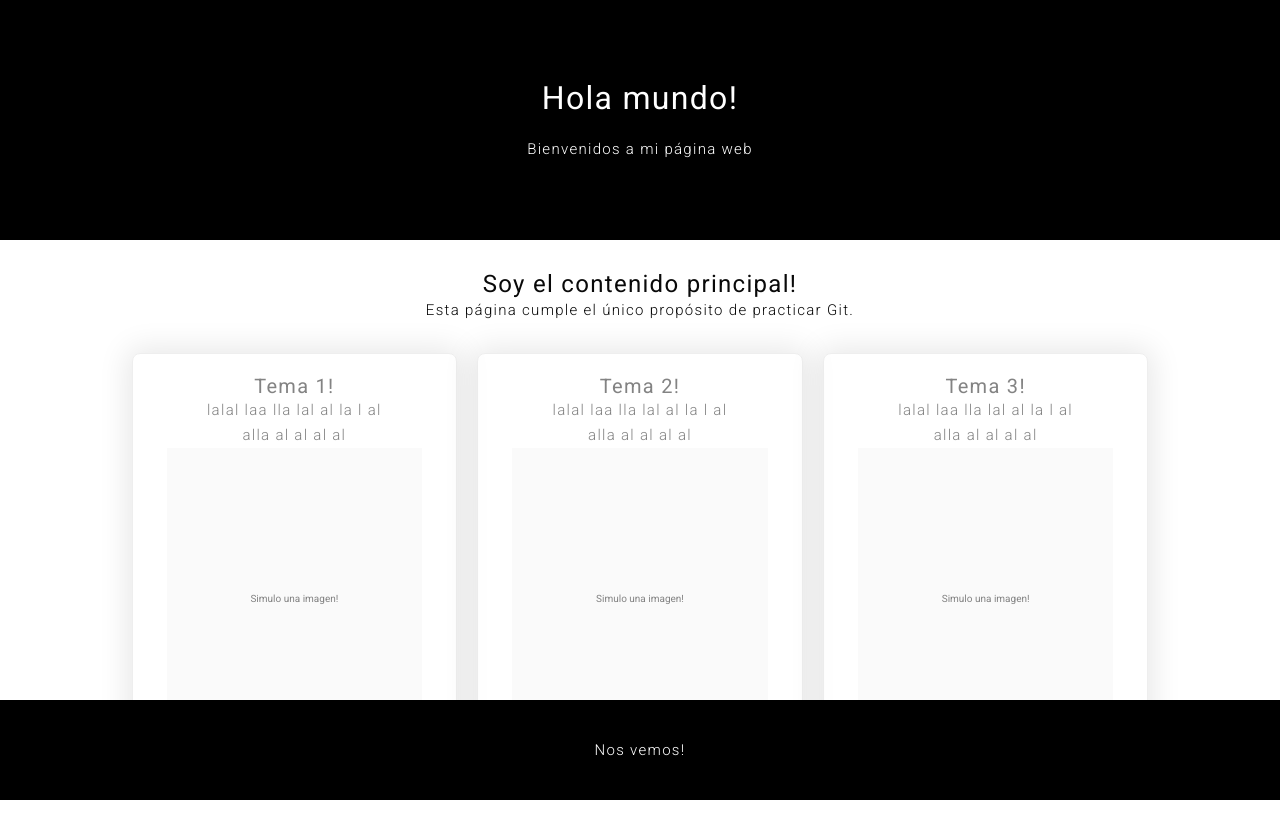
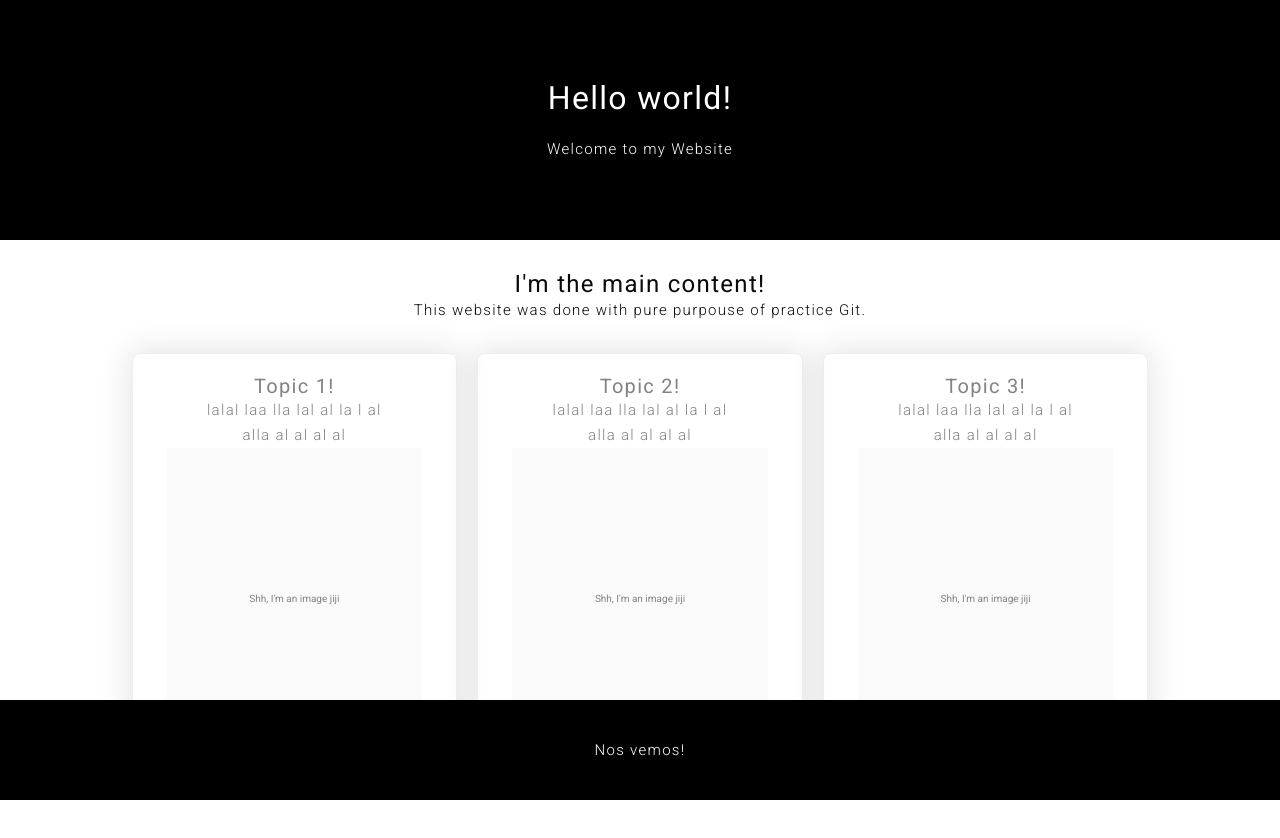
Before and after one commit to Paul-Lazcano/git-and-github-practice, a plain HTML site: page index.html in a window 1280 px wide. Drawn offline with Linux system fonts and the light colour scheme.

Commit message:
I translate everything from esp to eng

```diff
--- a/index.html
+++ b/index.html
@@ -1,5 +1,5 @@
 <!DOCTYPE html>
-<html lang="es">
+<html lang="en">
   <head>
     <meta charset="UTF-8" />
     <meta http-equiv="X-UA-Compatible" content="IE=edge" />
@@ -17,45 +17,45 @@
     <div class="wrapper">
       <header class="header flex-center-childs">
         <div class="header__text-container">
-          <h1 class="header__title">Hola mundo!</h1>
-          <p class="header__text">Bienvenidos a mi página web</p>
+          <h1 class="header__title">Hello world!</h1>
+          <p class="header__text">Welcome to my Website</p>
         </div>
       </header>
       <main class="main flex-center-childs">
         <div class="main__text-container">
-          <h3 class="main__title">Soy el contenido principal!</h3>
+          <h3 class="main__title">I'm the main content!</h3>
           <p class="main__text">
-            Esta página cumple el único propósito de practicar Git.
+            This website was done with pure purpouse of practice Git.
           </p>
         </div>
         <section class="cards-container">
           <div class="card">
             <div class="card__text-container">
-              <h4 class="card__title">Tema 1!</h4>
+              <h4 class="card__title">Topic 1!</h4>
               <p class="card__text">
                 lalal laa lla lal al la l al alla al al al al
               </p>
             </div>
-            <div class="card__img">Simulo una imagen!</div>
+            <div class="card__img">Shh, I'm an image jiji</div>
           </div>
           <div class="card">
             <div class="card__text-container">
-              <h4 class="card__title">Tema 2!</h4>
+              <h4 class="card__title">Topic 2!</h4>
               <p class="card__text">
                 lalal laa lla lal al la l al alla al al al al
               </p>
             </div>
-            <div class="card__img">Simulo una imagen!</div>
+            <div class="card__img">Shh, I'm an image jiji</div>
           </div>
 
           <div class="card">
             <div class="card__text-container">
-              <h4 class="card__title">Tema 3!</h4>
+              <h4 class="card__title">Topic 3!</h4>
               <p class="card__text">
                 lalal laa lla lal al la l al alla al al al al
               </p>
             </div>
-            <div class="card__img">Simulo una imagen!</div>
+            <div class="card__img">Shh, I'm an image jiji</div>
           </div>
         </section>
       </main>
```
